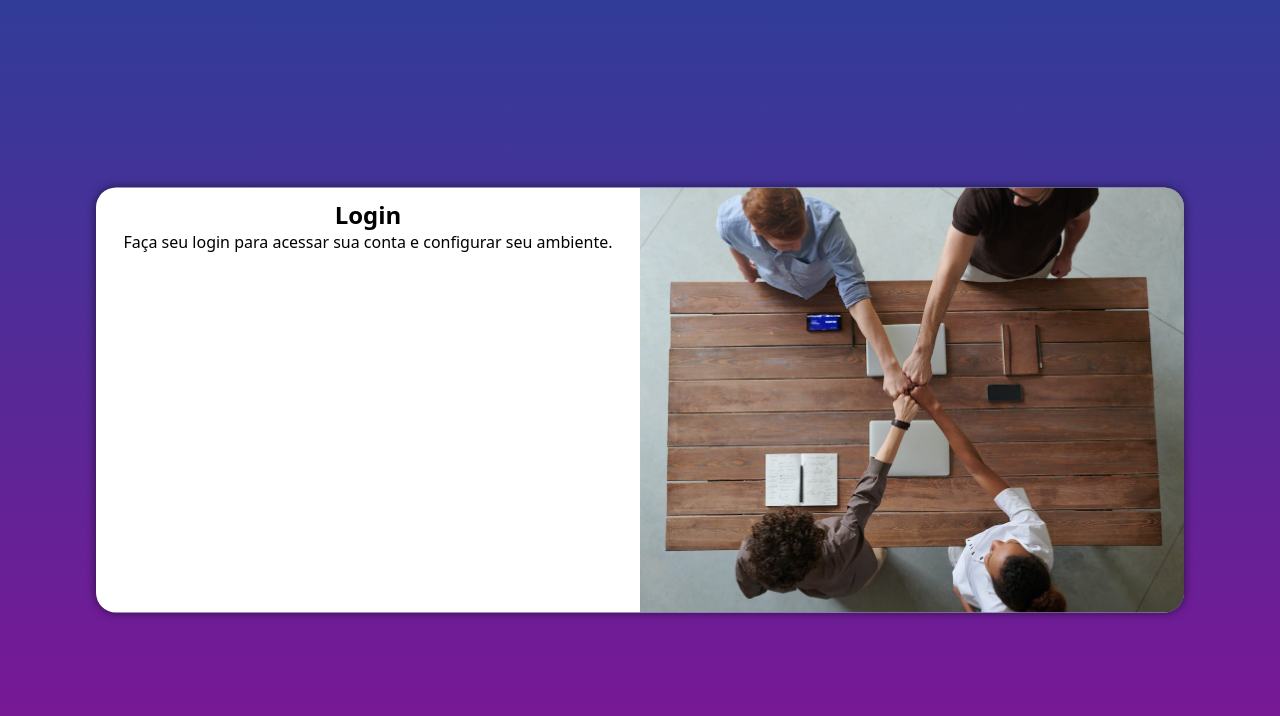
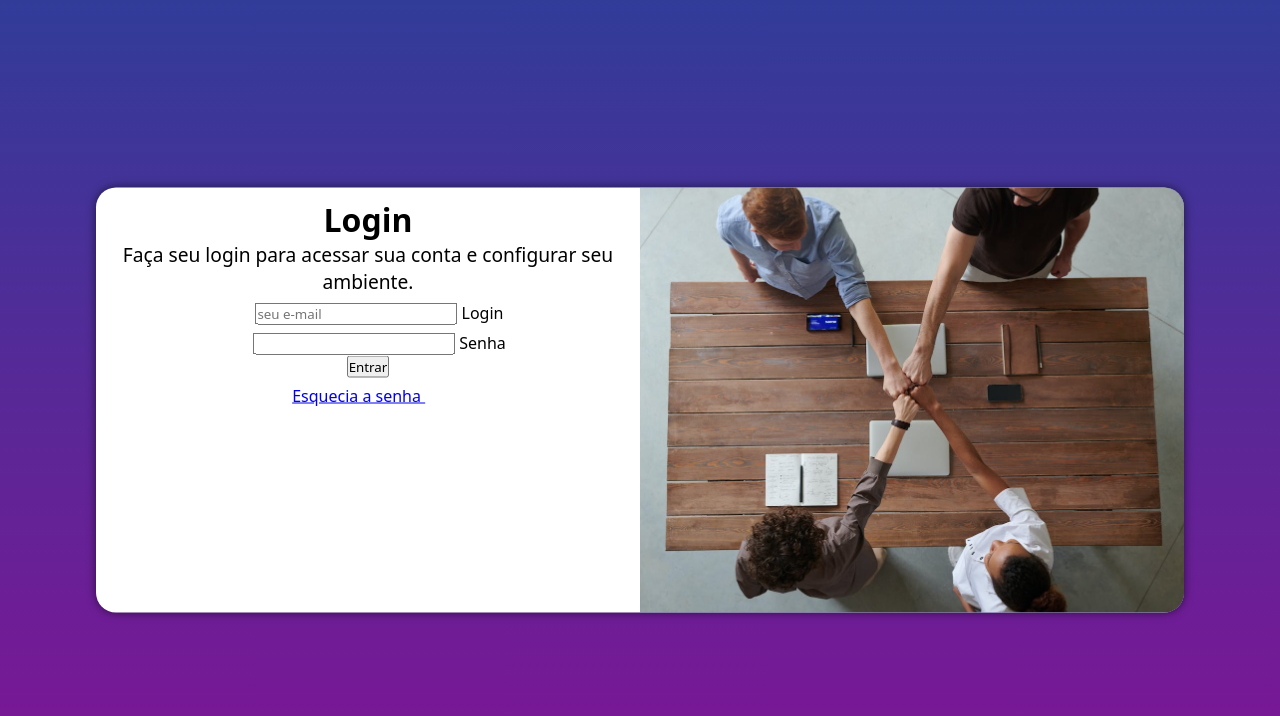
Before and after one commit to GabrielxySouza/projeto-login, a plain HTML site: page index.html in a window 1280 px wide. Drawn offline with Linux system fonts and the light colour scheme.

Commit message:
adicionei formulário

```diff
--- a/estilos/media-query.css
+++ b/estilos/media-query.css
@@ -49,6 +49,12 @@ tv (grandes telas): 1201 +
         float: left;
         width: 50%;
         height: 100%;
-        text-align: center;
+    }
+
+    div#formulario > h1{
+        font-size: 2em;
+    }
+    div#formulario > p{
+        font-size: 1.2em;
     }
 }
--- a/estilos/style.css
+++ b/estilos/style.css
@@ -52,4 +52,5 @@ div#imagem{
 div#formulario{
     display: block;
     padding: 10px;
+    text-align: center;
 }
--- a/index.html
+++ b/index.html
@@ -3,6 +3,7 @@
 <head>
     <meta charset="UTF-8">
     <meta name="viewport" content="width=device-width, initial-scale=1.0">
+    <link href="https://fonts.googleapis.com/icon?family=Material+Icons" rel="stylesheet">
     <link rel="stylesheet" href="estilos/style.css">
     <link rel="stylesheet" href="estilos/media-query.css">
     <title>Login</title>
@@ -16,7 +17,24 @@
             <div id="formulario">
                 <h1>Login</h1>
                 <p>Faça seu login para acessar sua conta e configurar seu ambiente.</p>
-                <form action="login.php" method="post"></form>
+                <form action="login.php" method="post" autocomplete="on">
+
+                    <div class="campo">
+                        <span class="material-icons">&#xe7fd</span>
+                        <input type="email" name="login" id="ilogin" placeholder="seu e-mail" autocomplete="email" required maxlength="30">
+                        <label for="ilogin">Login</label>
+                    </div>
+
+                    <div class="campo">
+                        <span class="material-icons">&#xe73c</span>
+                        <input type="password" name="senha" id="isenha" autocomplete="current-password" required minlength="8" maxlength="30">
+                          <label for="isenha">Senha</label>
+                    </div>
+
+                    <input type="submit" value="Entrar">
+                    <br>
+                    <a href="esqueci.html">Esquecia a senha <span class="material-icons">&#Xe158</span></a>
+                </form>
             </div>
         </section>
     </main>
```
